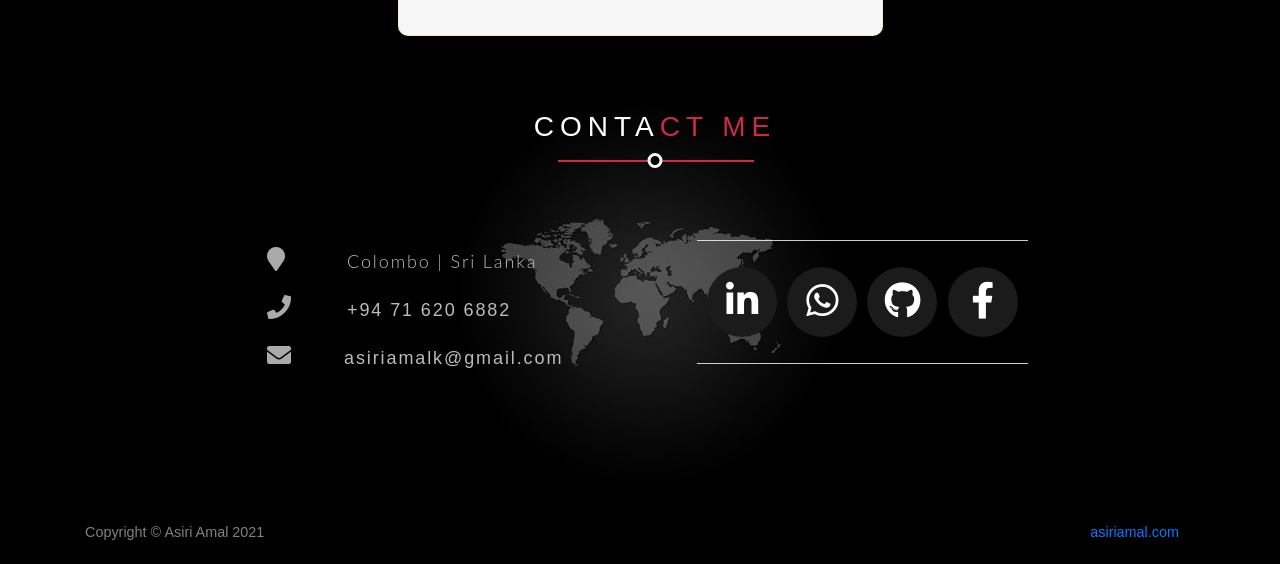
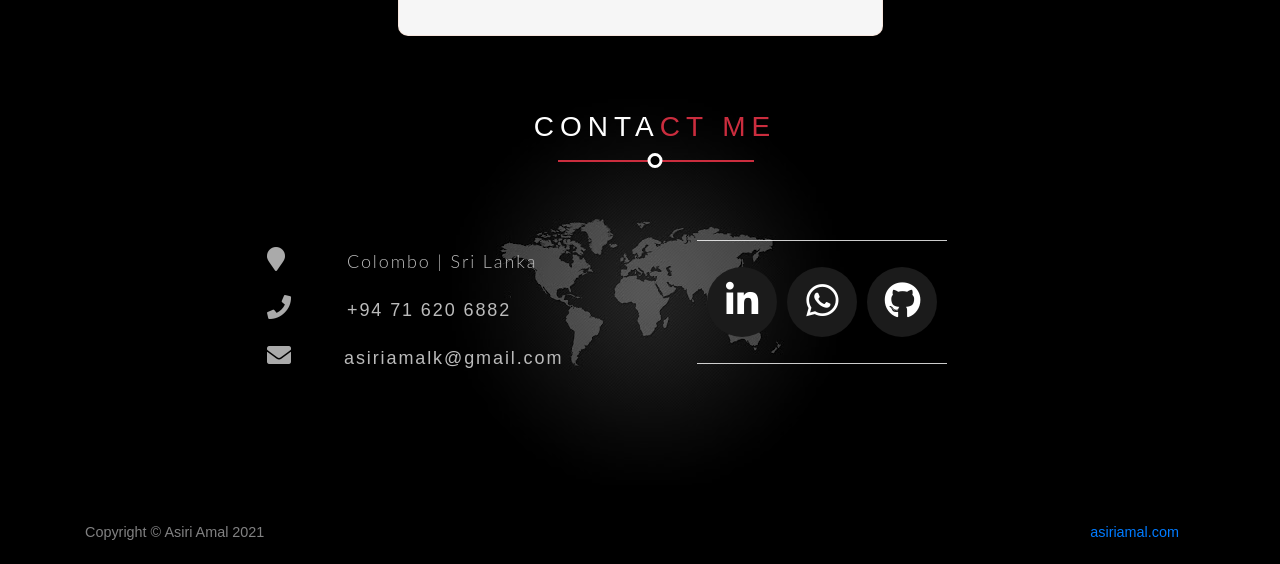
Before and after one commit to AsiriAmalk/my_portforlio, a Flask app: page / in a window 1280 px wide. Shown: the part 3587-4151 px from the top of the page. Run offline with Flask 2, Linux system fonts and the light colour scheme; some libraries are stand-ins or nearby versions.

Commit message:
fix: remove facebook

```diff
--- a/templates/contact.html
+++ b/templates/contact.html
@@ -34,9 +34,6 @@
                     <li><a href="https://github.com/asiriamalk" target="_blank" class="contact-icon">
                         <i class="fab fa-github" aria-hidden="true"></i></a>
                     </li>
-                    <li><a href="https://www.facebook.com/Asiri.Amal2339/" target="_blank" class="contact-icon">
-                        <i class="fab fa-facebook-f"></i></a>
-                    </li>
                 </ul>
                 </hr>
                 <hr>
```
